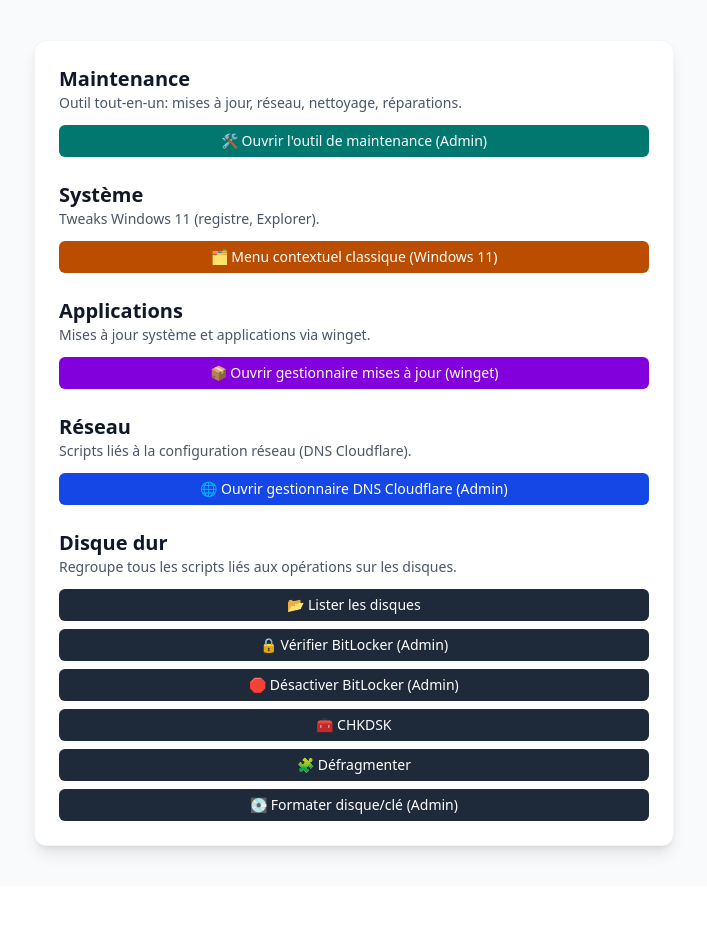
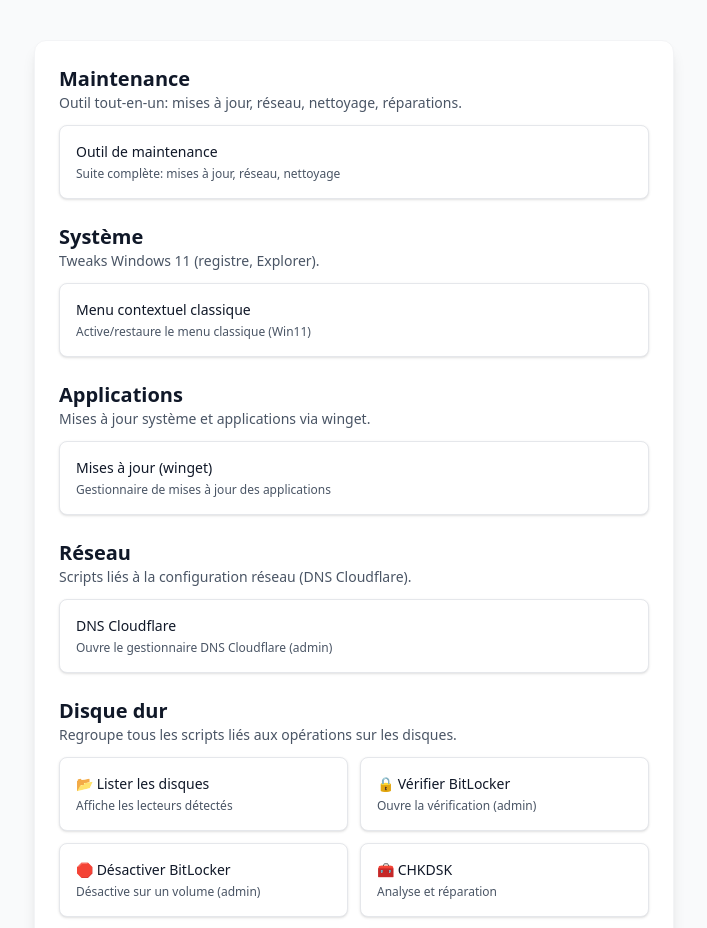
Before and after one commit to aleex-le-dev/Scriptly, a React (Vite) app: page / in a window 1280 px wide. Shown: the top 928 px of the page, without its empty margins (286-993 px from the left). Before the commit the page ends 886 px from the top, so only its background shows below. Built offline with nearby package versions, Linux system fonts and the light colour scheme.

Commit message:
Refactorisation de l'interface utilisateur pour les composants Application, BitLocker, Maintenance, Réseau et Système. Remplacement des boutons par des cartes interactives avec des descriptions claires et des styles améliorés pour une meilleure expérience utilisateur.

```diff
--- a/src/components/Application.jsx
+++ b/src/components/Application.jsx
@@ -7,8 +7,17 @@ export function Application() {
   const openWingetManager = async () => { try { await appsWingetUpdateAdmin() } catch {} }
 
   return (
-    <div className="flex flex-col gap-2">
-      <button onClick={openWingetManager} className="w-full px-3 py-1.5 rounded-md bg-purple-700 text-white text-sm">📦 Ouvrir gestionnaire mises à jour (winget)</button>
+    <div className="flex flex-wrap gap-3">
+      <div
+        onClick={openWingetManager}
+        role="button"
+        tabIndex={0}
+        onKeyDown={(e) => { if (e.key === 'Enter' || e.key === ' ') openWingetManager() }}
+        className="flex-1 min-w-[220px] bg-white rounded-lg border border-gray-200 shadow-sm p-4 cursor-pointer hover:border-purple-400 hover:shadow transition"
+      >
+        <div className="text-sm font-medium text-gray-900">Mises à jour (winget)</div>
+        <div className="text-xs text-gray-600 mt-1">Gestionnaire de mises à jour des applications</div>
+      </div>
     </div>
   )
 }
--- a/src/components/BitLocker.jsx
+++ b/src/components/BitLocker.jsx
@@ -28,14 +28,68 @@ export function Disks() {
   const openPsFormatAdmin = async () => { try { await psFormatDriveAdmin() } catch {} }
 
   return (
-    <div className="flex flex-col gap-3">
-      <div className="flex flex-col gap-2">
-        <button onClick={handleList} disabled={loading} className="w-full px-3 py-1.5 rounded-md bg-gray-800 text-white text-sm disabled:opacity-60">📂 Lister les disques</button>
-        <button onClick={openPsCheckAdmin} className="w-full px-3 py-1.5 rounded-md bg-gray-800 text-white text-sm">🔒 Vérifier BitLocker (Admin)</button>
-        <button onClick={openPsOffAdmin} className="w-full px-3 py-1.5 rounded-md bg-gray-800 text-white text-sm">🛑 Désactiver BitLocker (Admin)</button>
-        <button onClick={openPsChkdsk} className="w-full px-3 py-1.5 rounded-md bg-gray-800 text-white text-sm">🧰 CHKDSK</button>
-        <button onClick={openPsDefrag} className="w-full px-3 py-1.5 rounded-md bg-gray-800 text-white text-sm">🧩 Défragmenter</button>
-        <button onClick={openPsFormatAdmin} className="w-full px-3 py-1.5 rounded-md bg-gray-800 text-white text-sm">💽 Formater disque/clé (Admin)</button>
+    <div className="flex flex-col gap-4">
+      <div className="flex flex-wrap gap-3">
+        <div
+          onClick={handleList}
+          role="button"
+          tabIndex={0}
+          onKeyDown={(e) => { if (e.key === 'Enter' || e.key === ' ') handleList() }}
+          className="flex-1 min-w-[220px] bg-white rounded-lg border border-gray-200 shadow-sm p-4 cursor-pointer hover:border-gray-400 hover:shadow transition"
+        >
+          <div className="text-sm font-medium text-gray-900">📂 Lister les disques</div>
+          <div className="text-xs text-gray-600 mt-1">Affiche les lecteurs détectés</div>
+        </div>
+        <div
+          onClick={openPsCheckAdmin}
+          role="button"
+          tabIndex={0}
+          onKeyDown={(e) => { if (e.key === 'Enter' || e.key === ' ') openPsCheckAdmin() }}
+          className="flex-1 min-w-[220px] bg-white rounded-lg border border-gray-200 shadow-sm p-4 cursor-pointer hover:border-gray-400 hover:shadow transition"
+        >
+          <div className="text-sm font-medium text-gray-900">🔒 Vérifier BitLocker</div>
+          <div className="text-xs text-gray-600 mt-1">Ouvre la vérification (admin)</div>
+        </div>
+        <div
+          onClick={openPsOffAdmin}
+          role="button"
+          tabIndex={0}
+          onKeyDown={(e) => { if (e.key === 'Enter' || e.key === ' ') openPsOffAdmin() }}
+          className="flex-1 min-w-[220px] bg-white rounded-lg border border-gray-200 shadow-sm p-4 cursor-pointer hover:border-gray-400 hover:shadow transition"
+        >
+          <div className="text-sm font-medium text-gray-900">🛑 Désactiver BitLocker</div>
+          <div className="text-xs text-gray-600 mt-1">Désactive sur un volume (admin)</div>
+        </div>
+        <div
+          onClick={openPsChkdsk}
+          role="button"
+          tabIndex={0}
+          onKeyDown={(e) => { if (e.key === 'Enter' || e.key === ' ') openPsChkdsk() }}
+          className="flex-1 min-w-[220px] bg-white rounded-lg border border-gray-200 shadow-sm p-4 cursor-pointer hover:border-gray-400 hover:shadow transition"
+        >
+          <div className="text-sm font-medium text-gray-900">🧰 CHKDSK</div>
+          <div className="text-xs text-gray-600 mt-1">Analyse et réparation</div>
+        </div>
+        <div
+          onClick={openPsDefrag}
+          role="button"
+          tabIndex={0}
+          onKeyDown={(e) => { if (e.key === 'Enter' || e.key === ' ') openPsDefrag() }}
+          className="flex-1 min-w-[220px] bg-white rounded-lg border border-gray-200 shadow-sm p-4 cursor-pointer hover:border-gray-400 hover:shadow transition"
+        >
+          <div className="text-sm font-medium text-gray-900">🧩 Défragmenter</div>
+          <div className="text-xs text-gray-600 mt-1">Optimise les disques</div>
+        </div>
+        <div
+          onClick={openPsFormatAdmin}
+          role="button"
+          tabIndex={0}
+          onKeyDown={(e) => { if (e.key === 'Enter' || e.key === ' ') openPsFormatAdmin() }}
+          className="flex-1 min-w-[220px] bg-white rounded-lg border border-gray-200 shadow-sm p-4 cursor-pointer hover:border-gray-400 hover:shadow transition"
+        >
+          <div className="text-sm font-medium text-gray-900">💽 Formater (Admin)</div>
+          <div className="text-xs text-gray-600 mt-1">Outil de formatage disque</div>
+        </div>
       </div>
 
       {drives?.length > 0 && (
--- a/src/components/Maintenance.jsx
+++ b/src/components/Maintenance.jsx
@@ -6,8 +6,17 @@ export function Maintenance() {
   const openTool = async () => { try { await maintenanceToolAdmin() } catch {} }
 
   return (
-    <div className="flex flex-col gap-2">
-      <button onClick={openTool} className="w-full px-3 py-1.5 rounded-md bg-teal-700 text-white text-sm">🛠️ Ouvrir l'outil de maintenance (Admin)</button>
+    <div className="flex flex-wrap gap-3">
+      <div
+        onClick={openTool}
+        role="button"
+        tabIndex={0}
+        onKeyDown={(e) => { if (e.key === 'Enter' || e.key === ' ') openTool() }}
+        className="flex-1 min-w-[220px] bg-white rounded-lg border border-gray-200 shadow-sm p-4 cursor-pointer hover:border-teal-400 hover:shadow transition"
+      >
+        <div className="text-sm font-medium text-gray-900">Outil de maintenance</div>
+        <div className="text-xs text-gray-600 mt-1">Suite complète: mises à jour, réseau, nettoyage</div>
+      </div>
     </div>
   )
 }
--- a/src/components/Reseau.jsx
+++ b/src/components/Reseau.jsx
@@ -7,8 +7,17 @@ export function Reseau() {
   const openCloudflareDns = async () => { try { await networkCloudflareDnsAdmin() } catch {} }
 
   return (
-    <div className="flex flex-col gap-2">
-      <button onClick={openCloudflareDns} className="w-full px-3 py-1.5 rounded-md bg-blue-700 text-white text-sm">🌐 Ouvrir gestionnaire DNS Cloudflare (Admin)</button>
+    <div className="flex flex-wrap gap-3">
+      <div
+        onClick={openCloudflareDns}
+        role="button"
+        tabIndex={0}
+        onKeyDown={(e) => { if (e.key === 'Enter' || e.key === ' ') openCloudflareDns() }}
+        className="flex-1 min-w-[220px] bg-white rounded-lg border border-gray-200 shadow-sm p-4 cursor-pointer hover:border-blue-400 hover:shadow transition"
+      >
+        <div className="text-sm font-medium text-gray-900">DNS Cloudflare</div>
+        <div className="text-xs text-gray-600 mt-1">Ouvre le gestionnaire DNS Cloudflare (admin)</div>
+      </div>
     </div>
   )
 }
--- a/src/components/Systeme.jsx
+++ b/src/components/Systeme.jsx
@@ -7,8 +7,17 @@ export function Systeme() {
   const openClassicMenuToggle = async () => { try { await systemContextMenuClassicAdmin() } catch {} }
 
   return (
-    <div className="flex flex-col gap-2">
-      <button onClick={openClassicMenuToggle} className="w-full px-3 py-1.5 rounded-md bg-amber-700 text-white text-sm">🗂️ Menu contextuel classique (Windows 11)</button>
+    <div className="flex flex-wrap gap-3">
+      <div
+        onClick={openClassicMenuToggle}
+        role="button"
+        tabIndex={0}
+        onKeyDown={(e) => { if (e.key === 'Enter' || e.key === ' ') openClassicMenuToggle() }}
+        className="flex-1 min-w-[220px] bg-white rounded-lg border border-gray-200 shadow-sm p-4 cursor-pointer hover:border-amber-400 hover:shadow transition"
+      >
+        <div className="text-sm font-medium text-gray-900">Menu contextuel classique</div>
+        <div className="text-xs text-gray-600 mt-1">Active/restaure le menu classique (Win11)</div>
+      </div>
     </div>
   )
 }
```
